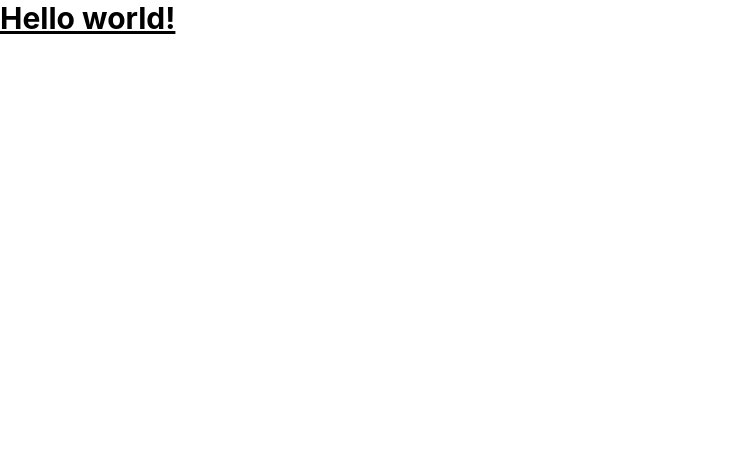
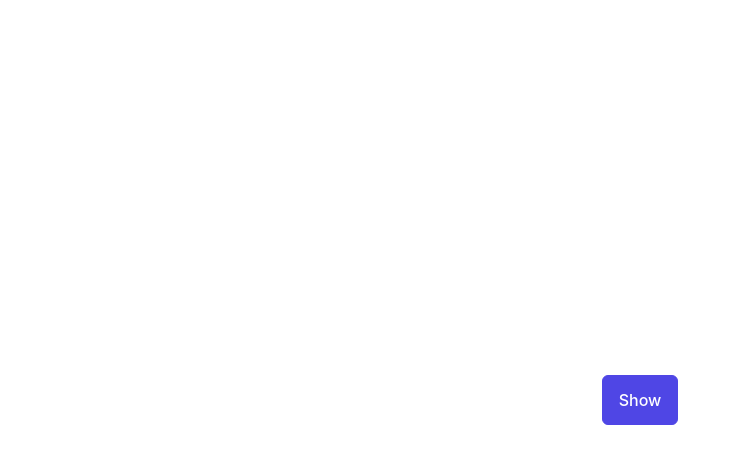
Before and after one commit to G20-NoCountry/g20-HealthTech, a React (Vite) app in the folder frontend/: page / in a window 1280 px wide. Shown: the top 464 px of the page, without its empty margins (0-741 px from the left). Built offline with nearby package versions, Linux system fonts and the light colour scheme; a web font is replaced by a local one.

Commit message:
add primereact dependency

```diff
--- a/frontend/package.json
+++ b/frontend/package.json
@@ -13,6 +13,7 @@
     "@tailwindcss/vite": "4.1.14",
     "axios": "^1.12.2",
     "motion": "12.23.22",
+    "primereact": "^10.9.7",
     "react": "19.1.1",
     "react-dom": "19.1.1",
     "react-hook-form": "^7.64.0",
--- a/frontend/src/App.tsx
+++ b/frontend/src/App.tsx
@@ -1,5 +1,20 @@
+import { useRef } from 'react';
+import { Button } from 'primereact/button';
+import { Toast } from 'primereact/toast';
+
 function App() {
-  return <h1 className="text-3xl font-bold underline">Hello world!</h1>;
+  const toast = useRef<Toast>(null);
+
+  const show = () => {
+    toast.current?.show({ severity: 'info', summary: 'Info', detail: 'Message Content' });
+  };
+
+  return (
+    <div className="flex min-h-dvh items-center justify-center">
+      <Toast ref={toast} />
+      <Button onClick={show} label="Show" />
+    </div>
+  );
 }
 
 export default App;
--- a/frontend/src/main.tsx
+++ b/frontend/src/main.tsx
@@ -1,13 +1,17 @@
 import { StrictMode } from 'react';
 import { createRoot } from 'react-dom/client';
 import { BrowserRouter } from 'react-router';
+import { PrimeReactProvider } from 'primereact/api';
 import './index.css';
+import 'primereact/resources/themes/tailwind-light/theme.css';
 import App from './App.tsx';
 
 createRoot(document.getElementById('root')!).render(
   <StrictMode>
     <BrowserRouter>
-      <App />
+      <PrimeReactProvider>
+        <App />
+      </PrimeReactProvider>
     </BrowserRouter>
   </StrictMode>,
 );
```
Also changed, not shown: 1 other file (tests, documents, lock files or other folders).
